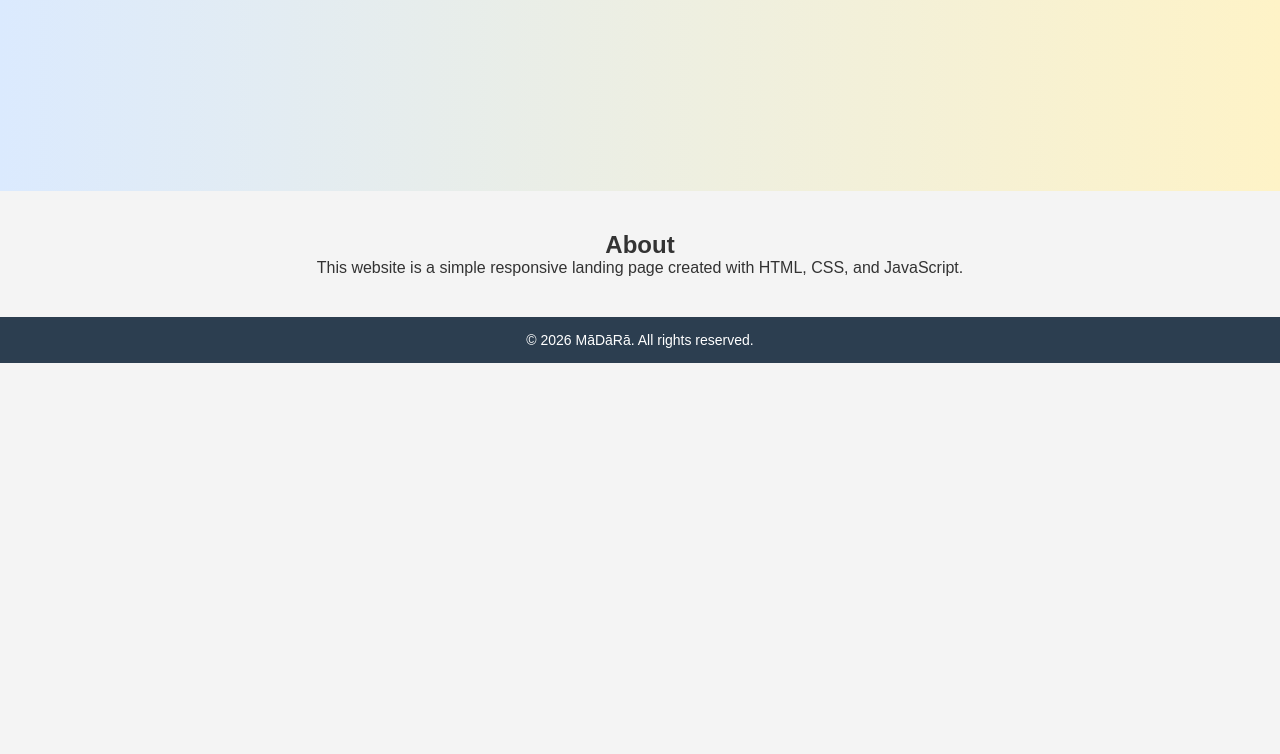
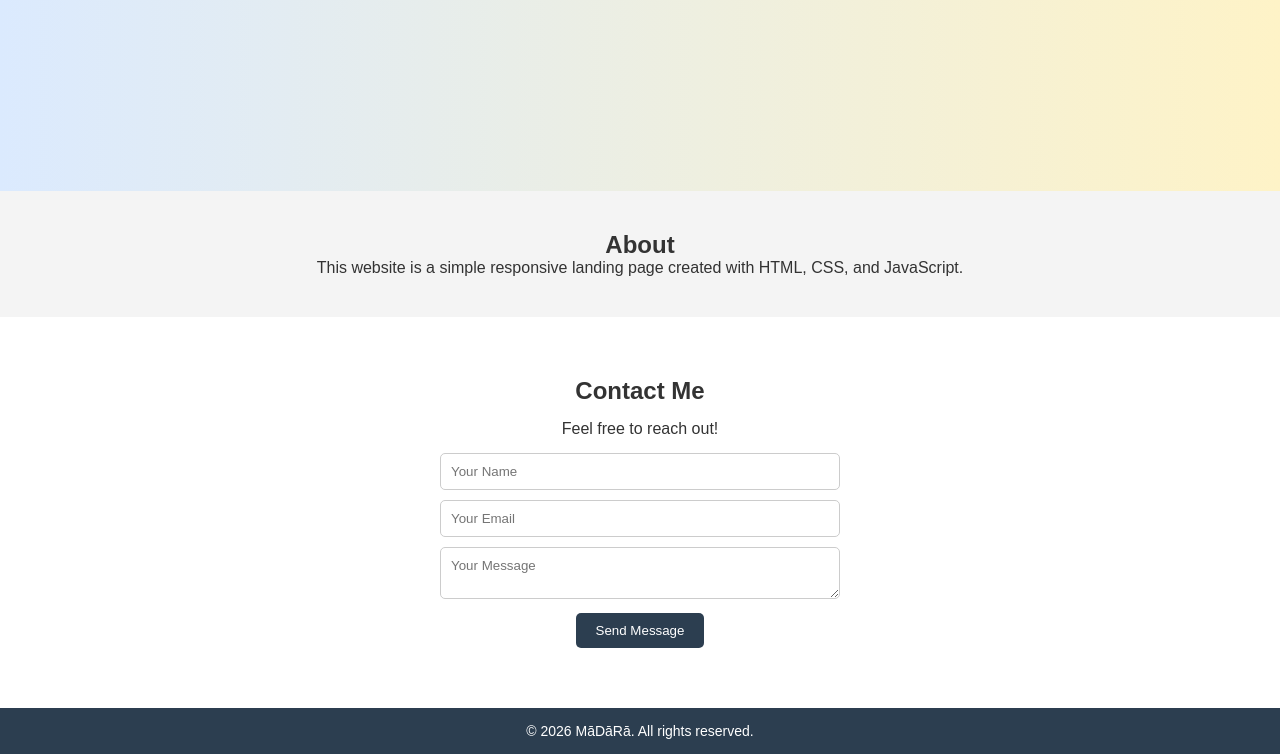
Before and after one commit to MaDaRa-exe/Landing-page, a plain HTML site: page index.html in a window 1280 px wide. Shown: the part 505-1259 px from the top of the page. Before the commit the page ends 868 px from the top, so only its background shows below. Drawn offline with Linux system fonts and the light colour scheme.

Commit message:
Added contact section

```diff
--- a/index.html
+++ b/index.html
@@ -10,6 +10,7 @@
       padding: 0;
       box-sizing: border-box;
       font-family: Arial, sans-serif;
+      scroll-behavior: smooth;
     }
 
     body {
@@ -125,8 +126,7 @@
     <div class="nav-links">
       <a href="#">Home</a>
       <a href="#about">About</a>
-      <a href="#">Contact</a>
-    </div>
+      <a href="#contact">Contact</a>    </div>
   </nav>
 
   <section class="hero">
@@ -150,6 +150,27 @@
   <p>This website is a simple responsive landing page created with HTML, CSS, and JavaScript.</p>
 </section>
 
+<section id="contact" style="padding: 60px 20px; text-align: center; background-color: #ffffff;">
+  <h2>Contact Me</h2>
+  <p style="margin: 15px 0;">Feel free to reach out!</p>
+
+  <form style="max-width: 400px; margin: 0 auto;">
+    <input type="text" placeholder="Your Name" required
+      style="width: 100%; padding: 10px; margin-bottom: 10px; border: 1px solid #ccc; border-radius: 5px;" />
+
+    <input type="email" placeholder="Your Email" required
+      style="width: 100%; padding: 10px; margin-bottom: 10px; border: 1px solid #ccc; border-radius: 5px;" />
+
+    <textarea placeholder="Your Message" required
+      style="width: 100%; padding: 10px; margin-bottom: 10px; border: 1px solid #ccc; border-radius: 5px;"></textarea>
+
+    <button type="submit"
+      style="padding: 10px 20px; background-color: #2c3e50; color: white; border: none; border-radius: 5px;">
+      Send Message
+    </button>
+  </form>
+</section>
+
   <footer>
     <p>&copy; 2026 MāDāRā. All rights reserved.</p>
   </footer>
@@ -164,6 +185,15 @@
   button.addEventListener("click", function() {
     alert("Let's get started 🚀");
   });
+
+  // Contact form
+  const form = document.querySelector("form");
+
+  form.addEventListener("submit", function(e) {
+    e.preventDefault();
+    alert("Message sent successfully ✅");
+  });
 </script>
+
 </body>
 </html>
```
